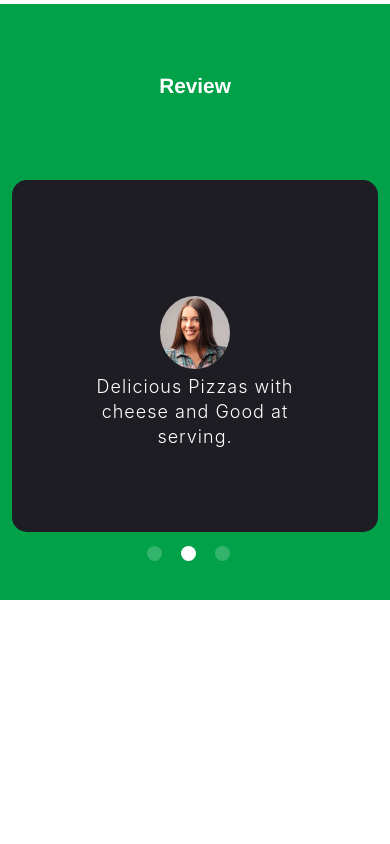
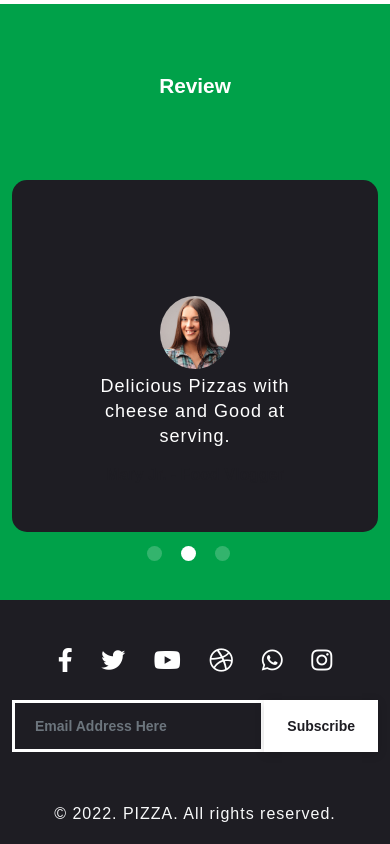
Before and after one commit to Ajin-Mathew69/Pizza-Food_Website.github.io, a plain HTML site: page index.html in a window 390 px wide. Shown: the part 5002-5846 px from the top of the page. Before the commit the page ends 5602 px from the top, so only its background shows below. Drawn offline with nearby package versions, Linux system fonts and the light colour scheme.

Commit message:
Section-6 , Footer Section completed

```diff
--- a/index.html
+++ b/index.html
@@ -6,11 +6,12 @@
     <meta name="viewport" content="width=device-width, initial-scale=1.0" />
     <!-- ===== Bootstrap CSS =====-->
     <link rel="stylesheet" href="/css/bootstrap.css" />
+    <link rel="stylesheet" href="https://cdnjs.cloudflare.com/ajax/libs/font-awesome/5.15.4/css/all.min.css"/>
+
+    <!-- ===Own CSS=== -->
     <link rel="stylesheet" href="/style.css" />
     <link rel="stylesheet" href="responsive-style.css">
-    <link
-      rel="stylesheet"
-      href="https://cdnjs.cloudflare.com/ajax/libs/font-awesome/6.1.1/css/all.min.css"/>
+
     <title>Pizza</title>
   </head>
   <body data-bs-spy="scroll" data-bs-target=".navbar" data-bs-offset="100">
@@ -50,13 +51,13 @@
       </nav>
    </header>
 
-   <!-- ===Section1 Top-Banner  -->
+   <!-- ===Section-1 Top-Banner===  -->
    <section id="home">
      <div class="container-fluid px-0 top-banner">
        <div class="container">
          <div class="row">
            <div class="col-lg-5 col-md-6">
-             <h1>UNLIMITED <br>MEDIUM <span>PIZZA</span></h1>
+             <h1>UNLIMITED <br> MEDIUM <span>PIZZA</span></h1>
              <h2>Medium 2-topping* Pizza</h2>
              <p>*Additional charges for Premium Toppings. Minimum of 3 required.</p>
              <div class="mt-4">
@@ -68,7 +69,7 @@
      </div>
    </section>
 
-             <!-- Section-2 Menu -->
+             <!-- ===Section-2 Menu=== -->
 
 <section class="menu p-4">
   <div class="container text-center">
@@ -293,7 +294,40 @@
   </div>
 </section>
 
-
+<!-- ===Section-6 Footer -->
+<footer id="footer">
+  <div class="footer pt-5">
+    <div class="container">
+      <div class="row">
+        <div class="col-md-6 text-center">
+          <div class="footer-social pb-4 text-center">
+            <a href="#"><i class="fab fa-facebook-f"></i></a>
+            <a href="#"><i class="fab fa-twitter"></i></a>
+            <a href="#"><i class="fab fa-youtube"></i></a>
+            <a href="#"><i class="fab fa-dribbble"></i></a>
+            <a href="#"><i class="fab fa-whatsapp"></i></a>
+            <a href="#"><i class="fab fa-instagram"></i></a>
+          </div>
+        </div>
+        <div class="col-md-6">
+          <form class="newsletter">
+            <div class="d-flex">
+              <input class="form-control" placeholder="Email Address Here" type="email">
+              <button class="main-btn" type="submit">Subscribe</button>
+            </div>
+          </form>
+        </div>
+        <div class="col-sm-12">
+          <div class="footer-copy">
+            <div class="copy-write text-center pt-5">
+              <p class="text-light">&copy; 2022. PIZZA. All rights reserved.</p>
+            </div>
+          </div>
+        </div>
+      </div>
+    </div>
+  </div>
+</footer>
 
 
 
--- a/responsive-style.css
+++ b/responsive-style.css
@@ -28,6 +28,11 @@
     /* ====Carousel Design==== */
     .testimonial-section .carousel-caption p{
         padding: 0;
+    }
+
+    /* ====Footer Link==== */
+    .footer .footer-social a i{
+        padding: 0 0.75rem;
     }
 
 }
--- a/style.css
+++ b/style.css
@@ -1,3 +1,5 @@
+
+
 * {
     box-sizing: border-box;
     margin: 0;
@@ -25,8 +27,9 @@ ul , ol {
     --white-color:#fff;
     --text-color:#b0b0b0;
     --black-color:#1E1D23;
-    --primary-font:-apple-system, BlinkMacSystemFont, 'Segoe UI', Roboto, Oxygen, Ubuntu, Cantarell, 'Open Sans', 'Helvetica Neue', sans-serif;
-    --secondary-font:  'Franklin Gothic Medium', 'Arial Narrow', Arial, sans-serif;
+    --primary-font:Arial, Helvetica, sans-serif;
+    --secondary-font: Arial, Helvetica, sans-serif;
+
 }
 
 html {
@@ -135,7 +138,7 @@ p {
     transition: all 0.3s ease-out;
 }
 .navigation-wrap .nav-item {
-    padding: 0 0.26rem;
+    padding: 0 0.625rem;
     transition: all 0.3s linear;
 }
 
@@ -346,3 +349,66 @@ padding-top: 3.25rem;
 .testimonial-section .carousel-indicators button.active{
     opacity: 1;
 }
+
+/* ===Footer Section Design=== */
+
+.footer{
+    background-color: var(--black-color);
+}
+
+.footer .footer-link{
+    font-size: 1rem;
+    color: var(--black-color);
+    padding: 0 1.875rem;
+}
+.footer .footer-link:hover{
+    color: var(--white-color);
+}
+.footer .footer-social a i{
+    font-size: 1.5rem;
+    color: var(--white-color);
+    padding: 0 1rem;
+}
+.footer .footer-social a:hover i{
+    color: var(--primary-color);
+}
+
+/* ===Form=== */
+.newsletter .form-control{
+    width: 100%;
+    height: 3.225rem;
+    padding: 0 1.25rem;
+    font-size: 0.875rem;
+    border-radius: 0;
+    background: transparent;
+    border: 0.1875rem solid var(--white-color);
+    color: var(--black-color);
+    font-weight: 700;
+
+}
+
+.newsletter .main-btn{
+    height: 3.225rem;
+    padding: 0 1.25rem;
+    font-size: 0.875rem;
+    border-radius: 0;
+    background-color: var(--white-color);
+    border: 0.1875rem solid var(--white-color);
+    color: var(--black-color);
+    font-weight: 700;
+}
+.newsletter:hover .form-control{
+    border: 0.1875rem solid var(--primary-color);
+    color: var(--black-color);
+}
+.newsletter:hover .main-btn{
+background: var(--primary-color);
+border: 0.1875rem solid var(--primary-color);
+}
+
+.newsletter .form-control:hover,
+.newsletter .form-control:focus{
+    outline: none;
+    box-shadow: none;
+    border-color: var(--primary-color);
+}
```
